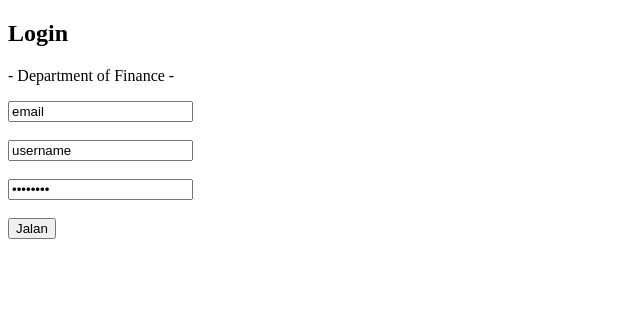
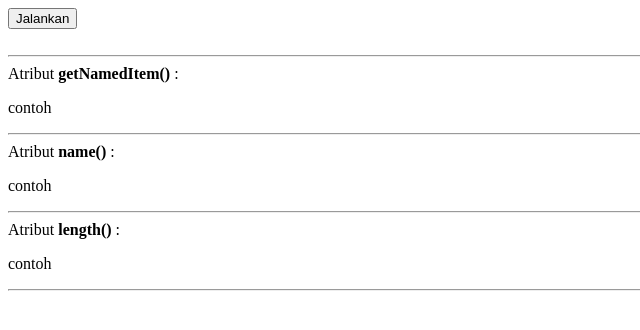
Before and after one commit to fikrisandi/04-JAVASCRIPT-TUGAS-37-JS, a plain HTML site: page index.html in a window 1280 px wide. Shown: the whole page, without its empty margins (0-640 px from the left). Drawn offline with Linux system fonts and the light colour scheme.

Commit message:
Update index.html

```diff
--- a/index.html
+++ b/index.html
@@ -6,23 +6,30 @@
     <meta charset="utf-8">
     <meta http-equiv="refresh" content="180">
     <link rel="shortcut icon" href="niomic.ico" />
-    <title>Tugas 37 JS</title>
+    <title>Tugas 36 JS</title>
 </head>
 
 <body>
-    <h2>Login</h2>
-    <p class="department">- Department of Finance -</p>
-    <input type="email" id="email" value="email" /> <br /><br />
-    <input type="username" id="username" value="username" /> <br /><br />
-    <input type="password" class="password" value="password" /> <br /><br />
-    <button type="button" onclick="jalanScript()" name="button">Jalan</button>
+    <button type="button" onclick="tombol()" name="button">Jalankan</button>
+    <br />
+    <br />
+    <hr /> Atribut <b>getNamedItem()</b> :
+    <p id="jwb1">contoh</p>
+    <hr /> Atribut <b>name()</b> :
+    <p id="jwb2">contoh</p>
+    <hr /> Atribut <b>length()</b> :
+    <p id="jwb3">contoh</p>
+    <hr />
+    <script>
+        function tombol() {
+            var button = document.getElementsByTagName('button')[0];
+            var jawab1 = button.attributes.getNamedItem('onclick').value;
+            var jawab2 = button.attributes[0].name;
+            var jawab3 = button.attributes.length;
 
-    <script type="text/javascript">
-        function jalanScript() {
-            console.log(document.getElementById('email'));
-            console.log(document.getElementsByTagName('h2'));
-            console.log(document.getElementsByClassName('password'))
-            console.log(document.querySelector('.department'));
+            document.getElementById("jwb1").innerHTML = jawab1;
+            document.getElementById("jwb2").innerHTML = jawab2;
+            document.getElementById("jwb3").innerHTML = jawab3;
         }
     </script>
 </body>
```
